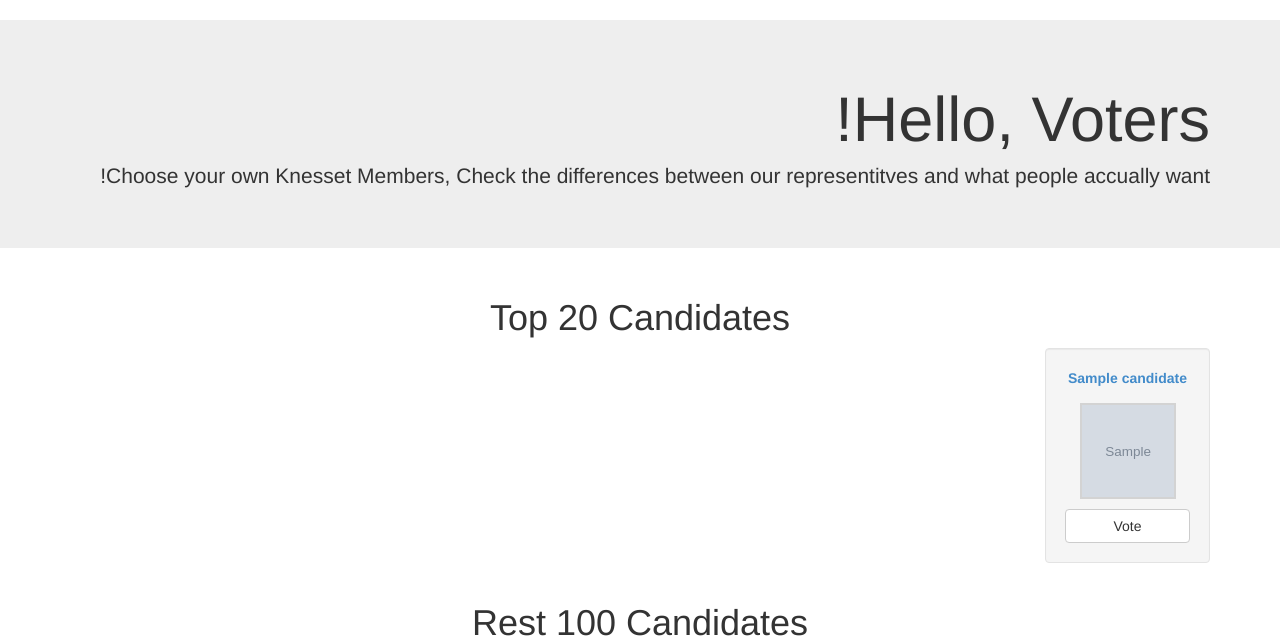
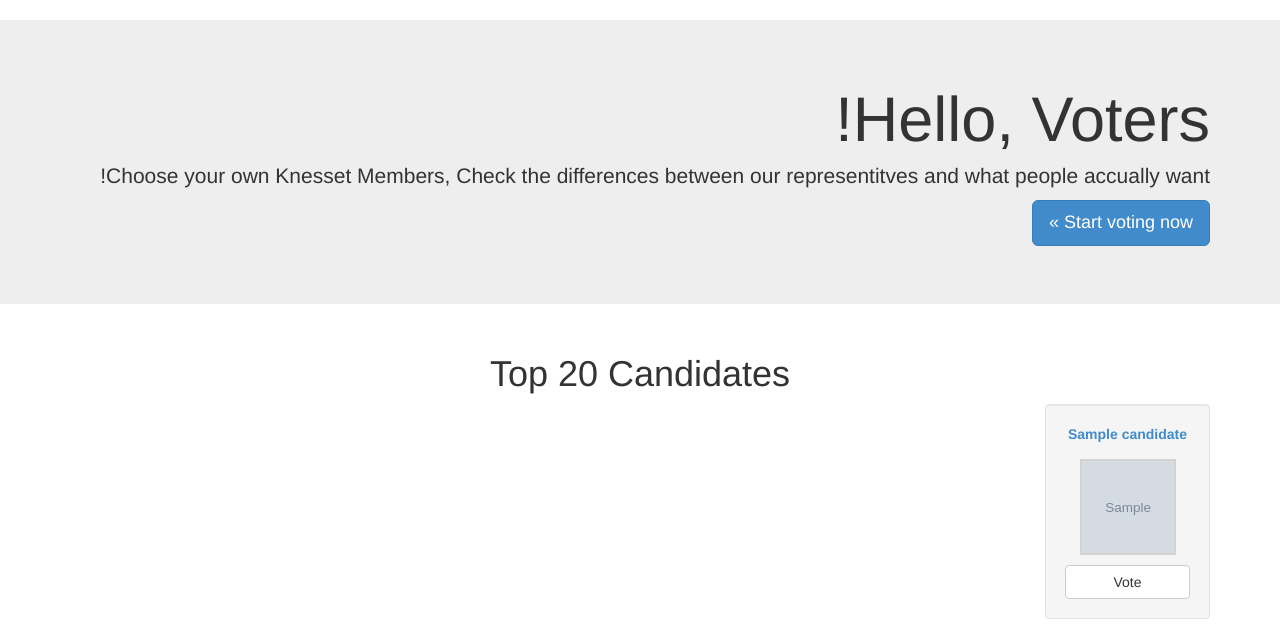
Before and after one commit to AriMeidan/Fantasy-Knesset, a Django app: template votes/templates/votes/index.html in a window 1280 px wide. Shown: the part 51-693 px from the top of the page. Run offline with Django 3.2, Linux system fonts and the light colour scheme; the template is opened without the code that fills it: most values are stand-ins (such as "Sample title", 1, 10 or a date in 2020); grey boxes marked "Sample" are stand-in pictures.

Commit message:
added button to candidates page

```diff
--- a/votes/templates/votes/index.html
+++ b/votes/templates/votes/index.html
@@ -17,6 +17,8 @@
 			<h1>{% trans "Hello, Voters!" %}</h1>
 		{% endif %}
 		<p>{% trans "Choose your own Knesset Members, Check the differences between our representitves and what people accually want!" %}</p>
+		<p><a href="{% url 'votes:candidates' %}" role="button" class="btn btn-primary btn-lg">{% trans "Start voting now" %} »</a></p>
+
 	</div>
 </div>
 
```
